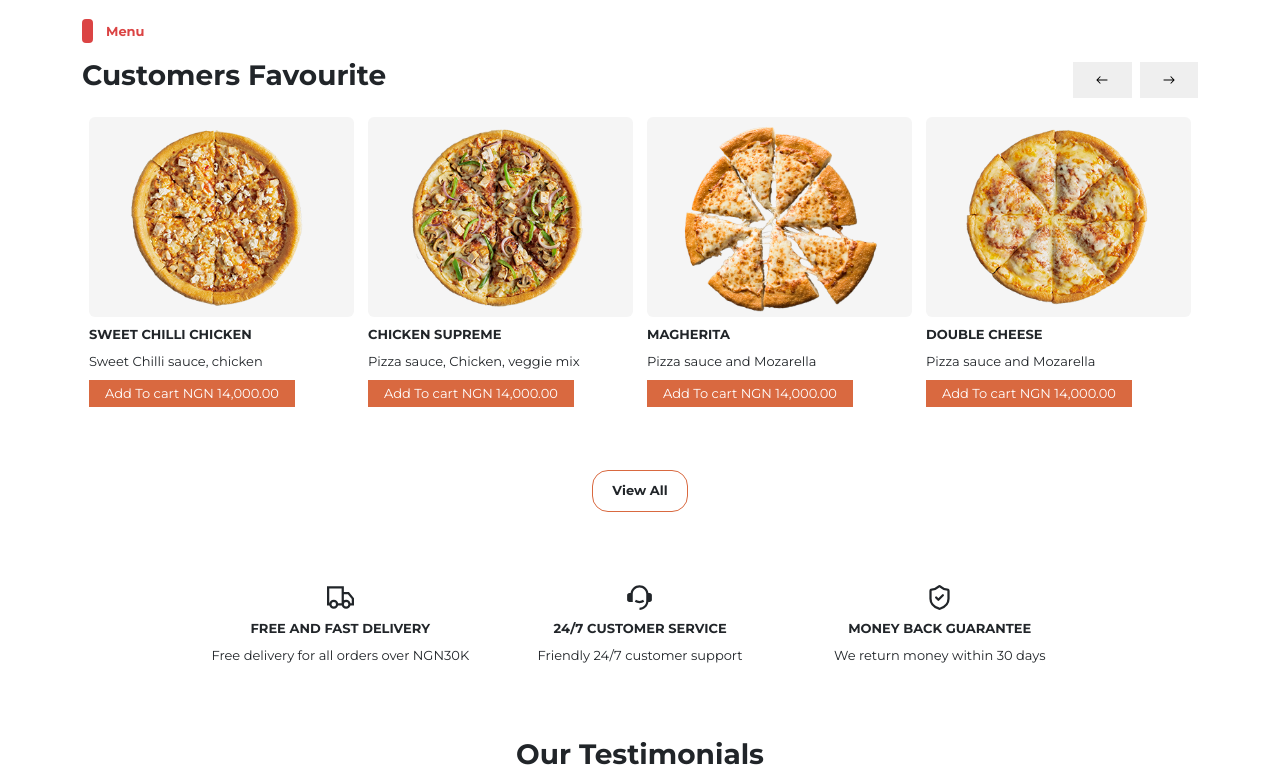
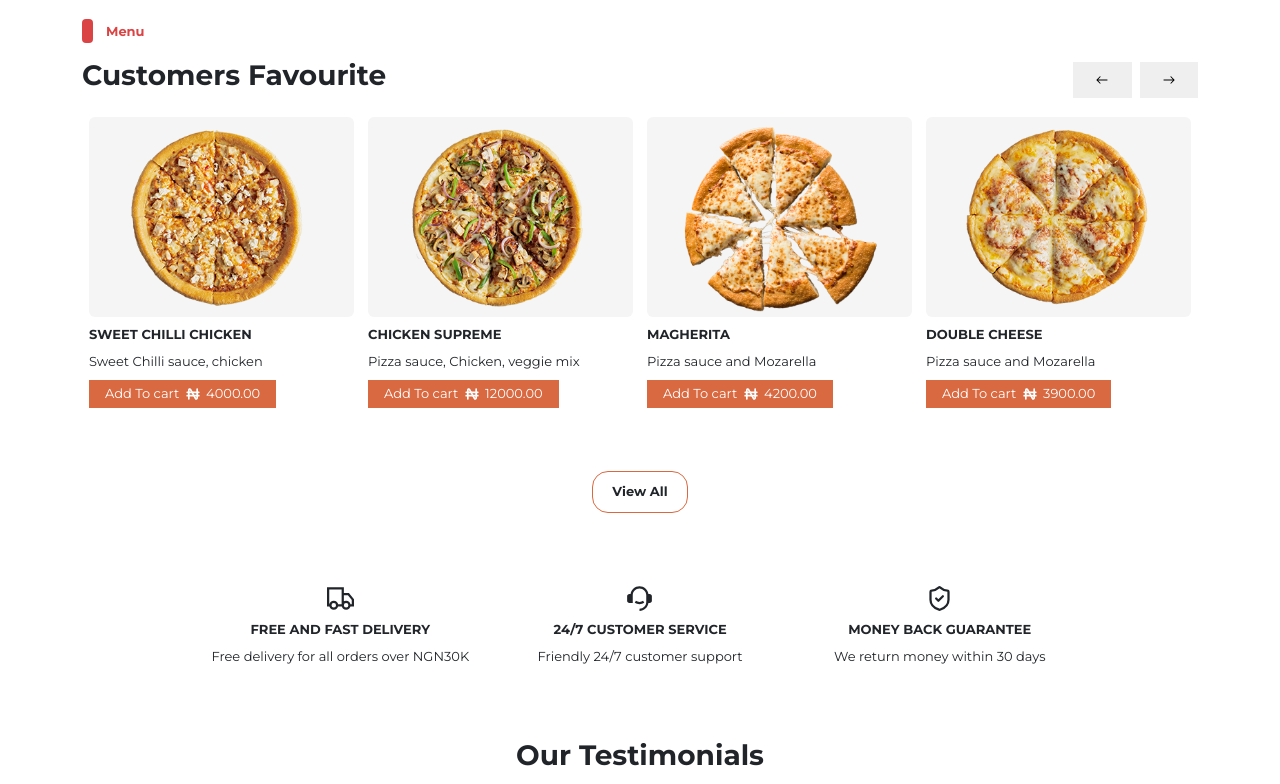
Before and after one commit to MahoneyT1/PizzaRush_Fast_and_Hot_Delivery, a React (Create React App) app: page / in a window 1280 px wide. Shown: the part 786-1570 px from the top of the page. Built offline with nearby package versions, Linux system fonts and the light colour scheme.

Commit message:
Animation added to the hero and the featured page

```diff
--- a/package.json
+++ b/package.json
@@ -12,6 +12,7 @@
     "react": "^18.2.0",
     "react-dom": "^18.2.0",
     "react-icons": "^5.0.1",
+    "react-intersection-observer": "^9.14.0",
     "react-router-dom": "^6.22.1",
     "react-scripts": "5.0.1",
     "react-slick": "^0.30.3",
--- a/src/App.css
+++ b/src/App.css
@@ -175,7 +175,7 @@ a.cus-btn{
 
 
 .rating-image{
-  width: 8rem;
+  width: 7rem;
 }
 
 .box{
--- a/src/components/FAQ.jsx
+++ b/src/components/FAQ.jsx
@@ -33,7 +33,7 @@ const FAQ = () => {
   };
 
   return (
-    <div className="container py-4">
+    <div className="container2 py-4">
       <h2 className="faq-title ">Frequently Asked Questions</h2>
       <div className="faq-list">
         {faqs.map((faq, index) => (
@@ -42,7 +42,7 @@ const FAQ = () => {
             className={`faq-item ${openIndex === index ? "open" : ""}`}
           >
             <div className="faq-question" onClick={() => toggleFaq(index)}>
-              <h3>{faq.question}</h3>
+              <h6 className="fw-bold">{faq.question}</h6>
               {openIndex === index ? (
                 <AiOutlineMinus size={20} />
               ) : (
--- a/src/components/Featured.jsx
+++ b/src/components/Featured.jsx
@@ -1,38 +1,62 @@
-import React from 'react'
+import React from "react";
+import { motion } from "framer-motion";
 import { GrDeliver } from "react-icons/gr";
 import { RiCustomerService2Fill } from "react-icons/ri";
 import { LuShieldCheck } from "react-icons/lu";
 
 const Featured = () => {
+  const blurVariants = {
+    hidden: { opacity: 0, filter: "blur(10px)" }, // Initial state: blurred and invisible
+    visible: {
+      opacity: 1,
+      filter: "blur(0)", // Final state: no blur and fully visible
+      transition: { duration: 1, ease: "easeOut" },
+    },
+  };
+
   return (
-    <div>
     <div className="container2">
-
       <div className="container">
         <div className="grid my-4 py-4">
-                    <div className="d-flex   gap-2 flex-column align-items-center text-center justify-content-center">
+          <motion.div
+            className="d-flex gap-2 flex-column align-items-center text-center justify-content-center"
+            initial="hidden"
+            whileInView="visible"
+            viewport={{ amount: 0.2 }}
+            variants={blurVariants}
+          >
             <GrDeliver size={27} />
-                        <small className='fw-bold text-center'>FREE AND FAST DELIVERY</small>
+            <small className="fw-bold text-center">FREE AND FAST DELIVERY</small>
             <small>Free delivery for all orders over NGN30K</small>
-                    </div>
-                    <div className="d-flex text-center  gap-2 flex-column align-items-center justify-content-center">
+          </motion.div>
+
+          <motion.div
+            className="d-flex gap-2 flex-column align-items-center text-center justify-content-center"
+            initial="hidden"
+            whileInView="visible"
+            viewport={{ amount: 0.2 }}
+            variants={blurVariants}
+          >
             <RiCustomerService2Fill size={27} />
-                        <small className='fw-bold text-center'>24/7 CUSTOMER SERVICE</small>
+            <small className="fw-bold text-center">24/7 CUSTOMER SERVICE</small>
             <small>Friendly 24/7 customer support</small>
-                    </div>
-                    <div className="d-flex text-center gap-2 flex-column align-items-center justify-content-center">
+          </motion.div>
+
+          <motion.div
+            className="d-flex gap-2 flex-column align-items-center text-center justify-content-center"
+            initial="hidden"
+            whileInView="visible"
+            viewport={{ amount: 0.2 }}
+            variants={blurVariants}
+          >
             <LuShieldCheck size={27} />
-                        <small className='fw-bold text-center'>MONEY BACK GUARANTEE</small>
+            <small className="fw-bold text-center">MONEY BACK GUARANTEE</small>
             <small>We return money within 30 days</small>
+          </motion.div>
         </div>
       </div>
     </div>
+  );
+};
 
-
-
-        </div>
-    </div>
-  )
-}
-
-export default Featured
+export default Featured;
--- a/src/components/Hero.jsx
+++ b/src/components/Hero.jsx
@@ -1,33 +1,47 @@
-import React from 'react'
+// import React from 'react'
+// import {motion} from "framer-motion"
 
-const Hero = () => {
-  return (
-    <section className="main">
-    <div className="container p-0">
-      <div className="d-flex flex-column-reverse align-items-center flex-lg-row hero m-0">
-        <div className="col-lg-6 d-flex text-center text-lg-start justify-content-center align-items-lg-start align-items-center flex-column gap-2 p-4 p-lg-0">
-          <h1 className="hero-header">The Tastiest & The Best <span className='colorr'>PIZZA</span> In Nigeria</h1>
+// const Hero = () => {
 
-          <p className="text-muted para my-2">Fresh, hot, and loaded with flavor—your perfect pizza is just a click away. Order now and we’ll deliver it right to your door! </p>
 
-          <div className='actions d-flex align-items-center gap-2'>
-            <button className="d-inline-block text-white button">Order Now</button>
-            <button className="d-inline-block text-white button2">See Menu</button>
-          </div>
-        </div>
-        <div className="col-lg-6 d-flex justify-content-end">
 
-          <img
-            // src="../../Images/pizz.png"
-            src="../../Images/pi2.jpg"
-            className="img-fluid intro-image"
-            alt="hero_image"
-          />
-        </div>
-      </div>
-    </div>
-  </section>
-  )
-}
 
-export default Hero
+
+
+
+
+//   return (
+//     <section className="main">
+//     <div className="container p-0">
+//       <div className="d-flex flex-column-reverse align-items-center flex-lg-row hero m-0">
+//         <div className="col-lg-6 d-flex text-center text-lg-start justify-content-center align-items-lg-start align-items-center flex-column gap-2 p-4 p-lg-0">
+//           <h1 className="hero-header">The Tastiest & The Best <span className='colorr'>PIZZA</span> In Nigeria</h1>
+
+//           <p className="text-muted para my-2">Fresh, hot, and loaded with flavor—your perfect pizza is just a click away. Order now and we’ll deliver it right to your door! </p>
+
+//           <div className='actions d-flex align-items-center gap-2'>
+//             <button className="d-inline-block text-white button">Order Now</button>
+//             <button className="d-inline-block text-white button2">See Menu</button>
+//           </div>
+//         </div>
+//         <div className="col-lg-6 d-flex justify-content-end">
+
+//         <motion.img
+//               src="../../Images/pi2.jpg"
+//               className="img-fluid intro-image"
+//               alt="hero_image"
+//               animate={{ rotate: 360 }}
+//               transition={{
+//                 repeat: Infinity,
+//                 duration: 5,
+//                 ease: "linear",
+//               }}
+//             />
+//         </div>
+//       </div>
+//     </div>
+//   </section>
+//   )
+// }
+
+// export default Hero
--- /dev/null
+++ b/src/components/HeroMotion.jsx
@@ -0,0 +1,89 @@
+import React from "react";
+import { motion } from "framer-motion";
+
+const HeroM = () => {
+  // Variants for the parent container
+  const containerVariants = {
+    hidden: { opacity: 0 },
+    visible: {
+      opacity: 1,
+      transition: {
+        staggerChildren: 0.4, // Delay between child animations
+      },
+    },
+  };
+
+  // Variants for individual text elements
+  const textVariants = {
+    hidden: { opacity: 0, y: 20 },
+    visible: { opacity: 1, y: 0 },
+  };
+
+  const imageVariants = {
+    hidden: { opacity: 0, x: 100 }, // Start off-screen to the right
+    visible: { opacity: 1, x: 0 }, // Slide into view
+  };
+
+  return (
+    <section className="main">
+      <div className="container p-0">
+        <div className="d-flex flex-column-reverse align-items-center flex-lg-row hero m-0">
+          {/* Text Section */}
+          <motion.div
+            className="col-lg-6 d-flex text-center text-lg-start justify-content-center align-items-lg-start align-items-center flex-column gap-2 p-4 p-lg-0"
+            variants={containerVariants}
+            initial="hidden"
+            animate="visible"
+          >
+            <motion.h1
+              className="hero-header"
+              variants={textVariants}
+              transition={{ duration: 1 }}
+            >
+              The Tastiest & The Best <span className="colorr">PIZZA</span> In
+              Nigeria
+            </motion.h1>
+
+            <motion.p
+              className="text-muted para my-2"
+              variants={textVariants}
+              transition={{ duration: 1 }}
+            >
+              Fresh, hot, and loaded with flavor—your perfect pizza is just a
+              click away. Order now and we’ll deliver it right to your door!
+            </motion.p>
+
+            <motion.div
+              className="actions d-flex align-items-center gap-2"
+              variants={textVariants}
+              transition={{ duration: 1 }}
+            >
+              <button className="d-inline-block text-white button">
+                Order Now
+              </button>
+              <button className="d-inline-block text-white button2">
+                See Menu
+              </button>
+            </motion.div>
+          </motion.div>
+
+          <motion.div
+            className="col-lg-6 d-flex justify-content-end"
+            initial="hidden"
+            animate="visible"
+            variants={imageVariants}
+            transition={{ duration: 1.4 }}
+          >
+            <motion.img
+              src="../../Images/pi2.jpg"
+              className="img-fluid intro-image"
+              alt="hero_image"
+            />
+          </motion.div>
+        </div>
+      </div>
+    </section>
+  );
+};
+
+export default HeroM;
--- a/src/components/ShopComponent.jsx
+++ b/src/components/ShopComponent.jsx
@@ -9,6 +9,7 @@ import { FaHeart } from "react-icons/fa";
 // import { MdTrain } from "react-icons/md";
 import { IoIosArrowRoundForward } from "react-icons/io";
 import { IoIosArrowRoundBack } from "react-icons/io";
+import { TbCurrencyNaira } from "react-icons/tb";
 
 import { GrCart } from "react-icons/gr";
 import { Link } from "react-router-dom";
@@ -120,7 +121,7 @@ const ShopComponent = ({addProductToCart}) => {
                                 <option value="XLarge">XLarge</option>
                                 </select>
                             </form> */}
-                            <button onClick={() =>addProductToCart(item)}  className="button2 p-1 px-3 text-white">Add To cart NGN 14,000.00</button>
+                            <button onClick={() =>addProductToCart(item)}  className="button2 p-1 px-3 text-white">Add To cart <TbCurrencyNaira size={20} /> {item.price}</button>
 
                       </div>
                     </div>
--- a/src/data.jsx
+++ b/src/data.jsx
@@ -6,7 +6,7 @@ const Data = [
         category: "classic",
         image: '../images/sweet-chilli-chicken4177.png',
         description: 'Sweet Chilli sauce, chicken',
-        price: "200",
+        price: "4000.00",
 
     },
     {
@@ -16,7 +16,7 @@ const Data = [
         category: "classic",
         image: '../images/chicken-supreme3419.png',
         description: 'Pizza sauce, Chicken, veggie mix',
-        price: "120",
+        price: "12000.00",
 
     },
     {
@@ -26,7 +26,7 @@ const Data = [
         category: "classic",
         image: '../images/margherita4053.png',
         description: 'Pizza sauce and Mozarella',
-        price: "220",
+        price: "4200.00",
         discount: "40",
         newPrice: "",
         totalRating: "40",
@@ -39,7 +39,7 @@ const Data = [
         image: '../images/double-cheese2354.png',
         category: "classic",
         description: 'Pizza sauce and Mozarella',
-        price: "130",
+        price: "3900.00",
         discount: "",
         newPrice: "",
         totalRating: "40",
@@ -52,7 +52,7 @@ const Data = [
         category: "classic",
         image: '../images/hut-chilli-veg2664.png',
         description: 'BBQ sauce,Veggie mix, Pepperdew, black olives',
-        price: "110",
+        price: "11000.00",
 
     },
     {
@@ -62,7 +62,7 @@ const Data = [
         category: "",
         image: '../images/peppe--veg7935.png',
         description: 'Peri Peri Sauce, veggie mix, Jalapenos, Pepperdew',
-        price: "300",
+        price: "3000.00",
 
     },
     {
@@ -72,7 +72,7 @@ const Data = [
         category: "",
         image: '../images/bbq-chicken-and-suya9790.png',
         description: 'BBQ Sauce, Red Onions, Chicken suya, Green Pepper',
-        price: "300",
+        price: "3000.00",
         discount: "20",
         newPrice: "",
         totalRating: "40",
@@ -85,7 +85,7 @@ const Data = [
         category: "potm",
         image: '../images/chicken-sausage8239.png',
         description: 'Chicken Sausage',
-        price: "230",
+        price: "2300.00",
         discount: "",
         newPrice: "",
         totalRating: "40",
@@ -98,7 +98,7 @@ const Data = [
         category: "potm",
         image: '../images/hut-chilli-chicken5202.png',
         description: 'Sweet Chilli Sauce, Chicken, Pepperdew, Red Onions, Green Pepper, Sweet Corn',
-        price: "220",
+        price: "4200.00",
         discount: "",
         newPrice: "",
         totalRating: "40",
@@ -111,7 +111,7 @@ const Data = [
         category: "potm",
         image: '../images/pepperoni3450.png',
         description: 'Pepperoni and Mozarella',
-        price: "110",
+        price: "11000.00",
         discount: "20",
         newPrice: "",
         totalRating: "40",
@@ -124,7 +124,7 @@ const Data = [
         category: "potm",
         image: '../images/super-supreme3619.png',
         description: 'Pizza Sauce, Pepperoni, Sliced Macon , Beef, Diced Macon, Veggie mix, Olives, Macon',
-        price: "100",
+        price: "10000.00",
         discount: "40",
         newPrice: "",
         totalRating: "40",
@@ -137,7 +137,7 @@ const Data = [
         category: "starters",
         image: '../images/triple-meat-suya2728.png',
         description: 'Pepperoni, Suya Beef, Sliced Macon',
-        price: "90",
+        price: "9000.00",
         discount: "",
         newPrice: "",
         totalRating: "40",
@@ -150,7 +150,7 @@ const Data = [
         category: "starters",
         image: '../images/hut-chilli-meat4151.png',
         description: 'Beef, BBQ Sauce, Red Onions, Green Pepper, Pepperdew',
-        price: "",
+        price: "8000.00",
         discount: "20",
         newPrice: "",
         totalRating: "40",
@@ -163,7 +163,7 @@ const Data = [
         category: "starters",
         image: '../images/bbq-meat-lovers4957.png',
         description: 'BBQ Sauce, Pepperoni, Beef, Slice Macon and Diced Macon',
-        price: "99",
+        price: "9900.00",
         discount: "",
         newPrice: "",
         totalRating: "40",
@@ -176,7 +176,7 @@ const Data = [
         category: "starters",
         image: '../images/bbq-chicken-and-macon.png',
         description: 'BBQ sauce, Chicken and Diced Macon',
-        price: "78",
+        price: "7800.00",
         discount: "20",
         newPrice: "",
         totalRating: "40",
@@ -189,7 +189,7 @@ const Data = [
         category: "starters",
         image: '../images/tandoori-chicken2551.png',
         description: 'Tandori chicken.',
-        price: "100",
+        price: "10000.00",
         discount: "",
         newPrice: "",
         totalRating: "40",
@@ -202,7 +202,7 @@ const Data = [
         category: "starters",
         image: '../images/shawarma-chicken2468.png',
         description: 'shawama chicken',
-        price: "100",
+        price: "10000.00",
         discount: "20",
         newPrice: "",
         totalRating: "40",
--- a/src/pages/Cart.jsx
+++ b/src/pages/Cart.jsx
@@ -1,5 +1,8 @@
 import React from 'react'
 import { Link } from 'react-router-dom'
+import { TbCurrencyNaira } from "react-icons/tb";
+import { RiDeleteBinLine } from "react-icons/ri";
+
 
 const Cart = ({productsInCart, onProductRemove,prodLength, onQuantityChange}) => {
 
@@ -44,7 +47,7 @@ const Cart = ({productsInCart, onProductRemove,prodLength, onQuantityChange}) =>
                                 <img src={product.image} width="10px" className='prod-image' loading='lazy' alt="" />
                                 <small>{product.name}</small>
                             </th>
-                            <td style={{ verticalAlign: "middle" }}>NGN {product.price * product.count}</td>
+                            <td style={{ verticalAlign: "middle" }}><TbCurrencyNaira size={20} /> {parseFloat(product.price * product.count)} </td>
                             <td style={{ verticalAlign: "middle" }}>
                                 <select
                                     className="count"
@@ -63,7 +66,7 @@ const Cart = ({productsInCart, onProductRemove,prodLength, onQuantityChange}) =>
                                     })}
                                 </select>
                             </td>
-                            <td style={{ verticalAlign: "middle" }}><button onClick={() => onProductRemove(product)}>Remove</button></td>
+                            <td style={{ verticalAlign: "middle" }}><button onClick={() => onProductRemove(product)}><RiDeleteBinLine size={14} /></button></td>
                             </tr>
                         </tbody>
 
@@ -90,7 +93,7 @@ const Cart = ({productsInCart, onProductRemove,prodLength, onQuantityChange}) =>
                             <p className="fw-bold">Cart Total</p>
                             <div className="d-flex align-items-center justify-content-between">
                                 <small className='fw-bold'>Subtotal</small>
-                                <small>NGN {calculateSubtotal(productsInCart)}</small>
+                                <small><TbCurrencyNaira size={20} />  {calculateSubtotal(productsInCart)}</small>
                             </div>
                             <hr className='m-0' />
                             <div className="d-flex align-items-center justify-content-between">
@@ -100,7 +103,7 @@ const Cart = ({productsInCart, onProductRemove,prodLength, onQuantityChange}) =>
                             <hr className='m-0'/>
                             <div className="d-flex align-items-center justify-content-between">
                                 <small className='fw-bold'>Total</small>
-                                <small>NGN {calculateSubtotal(productsInCart)}</small>
+                                <small><TbCurrencyNaira  size={20}/>  {calculateSubtotal(productsInCart)}</small>
                             </div>
                             <Link to="/checkout" className="nav-link text-white button2 rounded text-center main-btn">Proceed to checkout</Link>
                         </div>
--- a/src/pages/Home.jsx
+++ b/src/pages/Home.jsx
@@ -6,11 +6,12 @@ import Footer from '../components/Footer'
 import ShopComponent from '../components/ShopComponent'
 import Featured from '../components/Featured'
 import FAQ from '../components/FAQ'
+import HeroM from '../components/HeroMotion'
 
 const Home = ({addProductToCart}) => {
   return (
     <div>
-        <Hero />
+        <HeroM />
         {/* <Menu /> */}
         <ShopComponent
           addProductToCart={addProductToCart}
--- a/src/pages/MenuPage.jsx
+++ b/src/pages/MenuPage.jsx
@@ -2,6 +2,7 @@ import React from 'react'
 import Data from '../data'
 import { Link } from 'react-router-dom'
 import Headings from '../components/Headings'
+import { TbCurrencyNaira } from "react-icons/tb";
 
 const MenuPage = ({addProductToCart}) => {
   return (
@@ -40,7 +41,7 @@ const MenuPage = ({addProductToCart}) => {
                                   <option value="XLarge">XLarge</option>
                                   </select>
                               </form> */}
-                              <button  onClick={() =>addProductToCart(item)}  className="button2 p-1 px-3 text-white">Add To cart NGN 14,000.00</button>
+                              <button  onClick={() =>addProductToCart(item)}  className="button2 p-1 px-3 text-white">Add To cart <TbCurrencyNaira size={20} />  {item.price}</button>
 
                         </div>
                       </div>
@@ -80,7 +81,7 @@ const MenuPage = ({addProductToCart}) => {
                                   <option value="XLarge">XLarge</option>
                                   </select>
                               </form> */}
-                              <button onClick={() =>addProductToCart(item)} className="button2 p-1 px-3 text-white">Add To cart NGN 14,000.00</button>
+                              <button onClick={() =>addProductToCart(item)} className="button2 p-1 px-3 text-white">Add To cart <TbCurrencyNaira size={20} /> {item.price}</button>
 
                         </div>
                       </div>
```
Also changed, not shown: 1 other file (tests, documents, lock files or other folders). Lines whose indentation alone changed are shown as unchanged.
